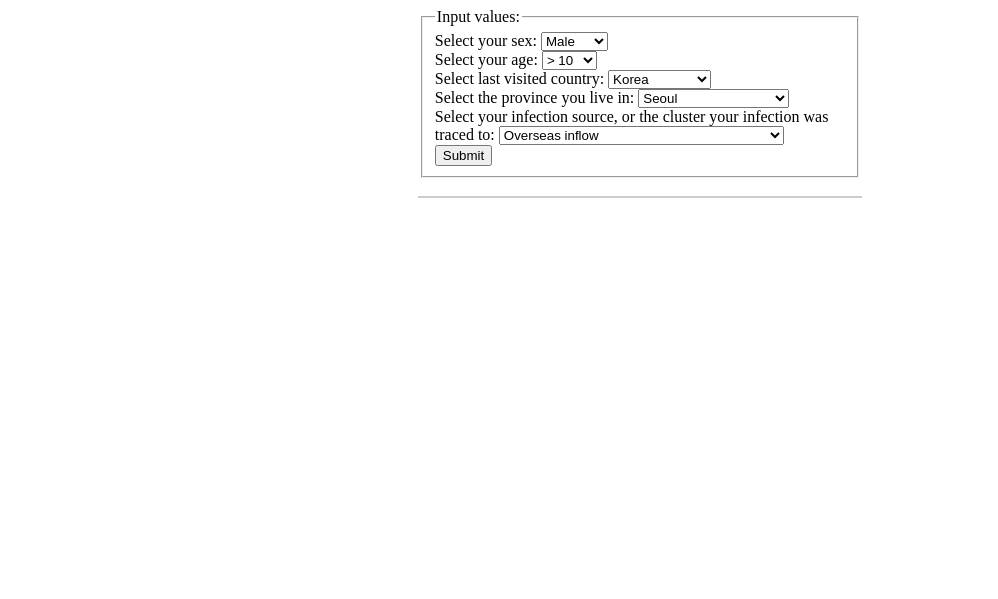
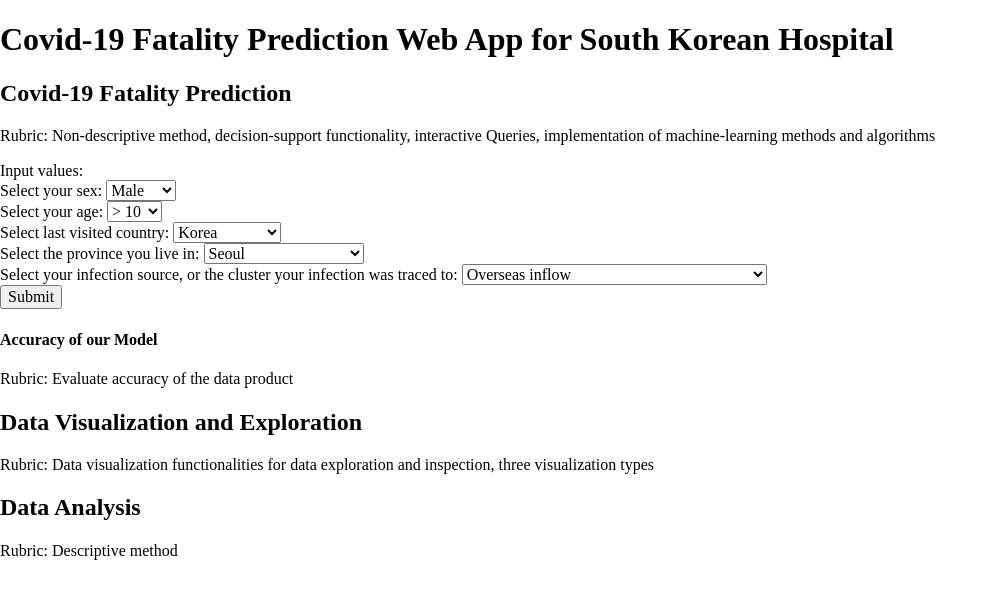
Before and after one commit to eunicode/ml-ds-covid, a Flask app: page / in a window 1280 px wide. Shown: the top 599 px of the page, without its empty margins (0-998 px from the left). Run offline with Flask 2, Linux system fonts and the light colour scheme; parts of the project's set-up code (start-up, migrations or seed data) failed here and were passed over; some libraries are stand-ins or nearby versions.

Commit message:
Re-organize HTML

```diff
--- a/templates/main.html
+++ b/templates/main.html
@@ -1,23 +1,23 @@
 <!DOCTYPE html>
 <html>
-  <style>
-    form {
-      margin: auto;
-      width: 35%;
-    }
-
-    .result {
-      margin: auto;
-      width: 35%;
-      border: 1px solid #ccc;
-    }
-  </style>
 
 <head>
-    <title>Covid-19 Fatality Model</title>
+  <title>South Korean Covid-19 Fatality Model</title>
+  <link rel="stylesheet" href="/static/css/normalize.min.css">
+  <link rel="stylesheet" href="/static/css/main.css">
+  <meta http-equiv="X-UA-Compatible" content="IE=edge,chrome=1">
+  <meta name="viewport" content="width=device-width, initial-scale=1">
 </head>
+
+<body>
+  <h1>Covid-19 Fatality Prediction Web App for South Korean Hospital</h1>
+
+  <section class="form-container">
+    <h2>Covid-19 Fatality Prediction</h2>
+    <p>Rubric: Non-descriptive method, decision-support functionality, interactive Queries, implementation of
+      machine-learning methods and algorithms</p>
+
     <form action="{{ url_for('main') }}" method="POST">
-    <fieldset>
       <legend>Input values:</legend>
 
       <div class="form-group">
@@ -48,8 +48,9 @@
       <div class="form-group">
         <label for="countrySelect">Select last visited country: </label>
         <select id="countrySelect" name="country">
-          <option value="0">Korea</option> </option
-          ><option value="1">China</option>
+          <option value="0">Korea</option>
+          </option>
+          <option value="1">China</option>
           <option value="2">United States</option>
           <option value="3">France</option>
           <option value="4">Thailand</option>
@@ -86,8 +87,7 @@
       </div>
 
       <div class="form-group">
-        <label for="caseSelect"
-          >Select your infection source, or the cluster your infection was
+        <label for="caseSelect">Select your infection source, or the cluster your infection was
           traced to:
         </label>
         <select id="caseSelect" name="infection_case">
@@ -118,9 +118,9 @@
       </div>
 
       <input type="submit" />
-    </fieldset>
+
     </form>
-  <br />
+
     <div class="result" align="center">
       {% if result is defined %}
       <p>
@@ -129,4 +129,23 @@
       </p>
       {% endif %}
     </div>
+
+    <div>
+      <h4>Accuracy of our Model</h4>
+      <p>Rubric: Evaluate accuracy of the data product</p>
+    </div>
+  </section>
+
+  <section>
+    <h2>Data Visualization and Exploration</h2>
+    <p>Rubric: Data visualization functionalities for data exploration and inspection, three visualization types</p>
+  </section>
+
+  <section>
+    <h2>Data Analysis</h2>
+    <p>Rubric: Descriptive method</p>
+  </section>
+
+</body>
+
 </html>
```
Lines whose indentation alone changed are shown as unchanged.
